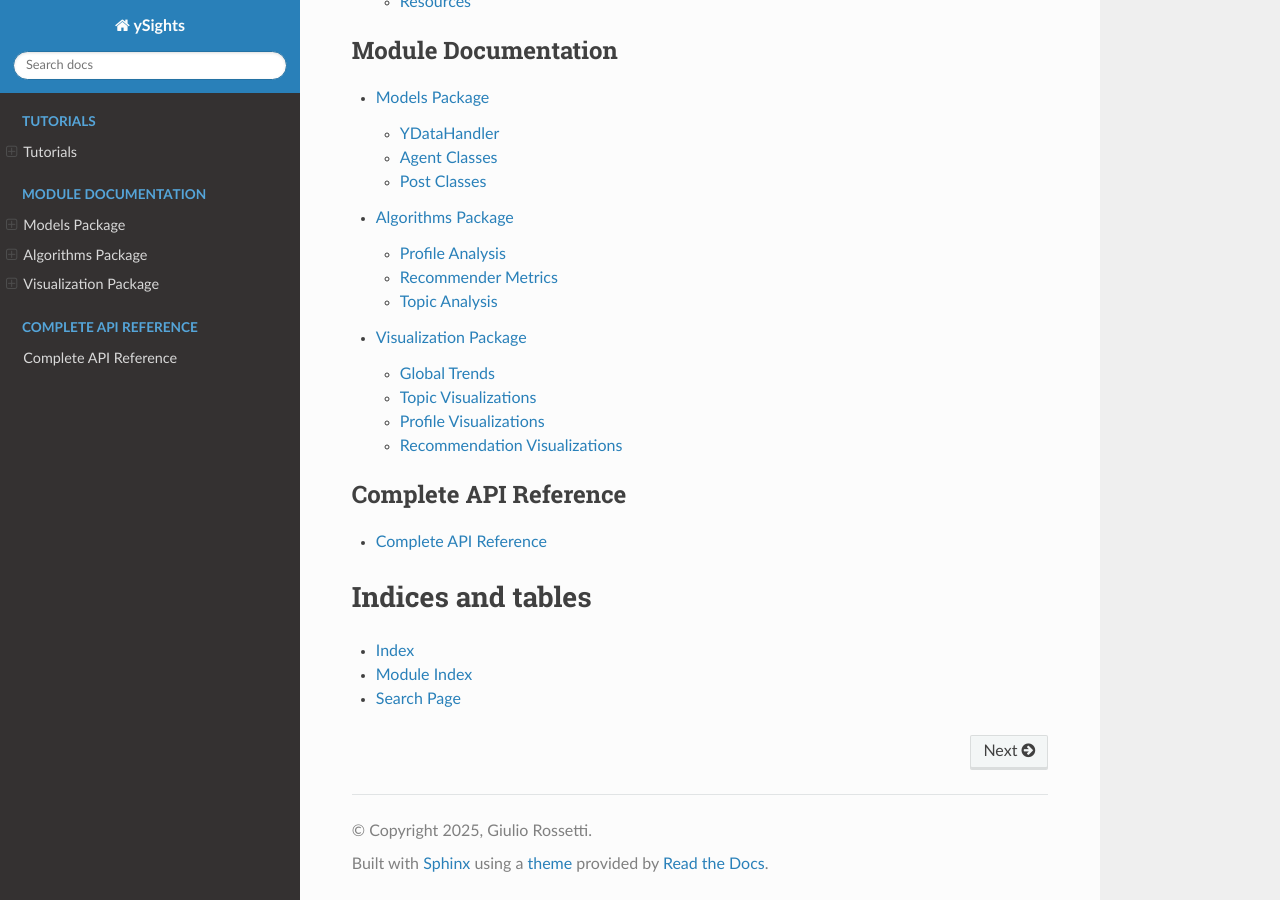
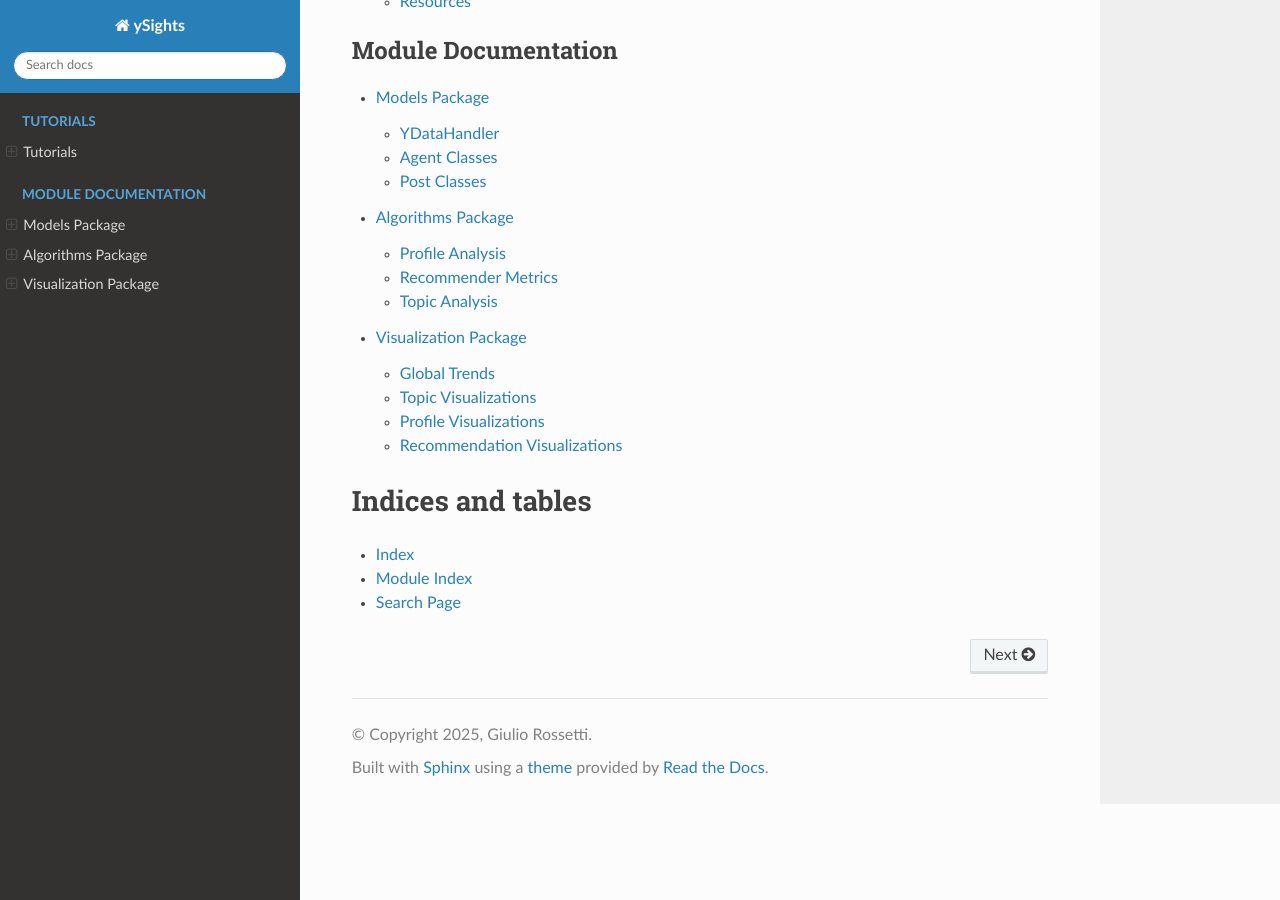
Before and after one commit to YSocialTwin/ysights, a Sphinx documentation site: the page built from docs/source/index.rst, in a window 1280 px wide and 900 px high, scrolled down 1396 px. Built offline with Sphinx 7.4.7 and the Read the Docs theme 3.1.0, drawn with Linux system fonts in a browser that asks for light colours; pages that are not in the unit, such as notebooks, are missing from menus.

Commit message:
:memo: docs update

```diff
--- a/docs/source/index.rst
+++ b/docs/source/index.rst
@@ -69,11 +69,6 @@ Contents
    modules/algorithms
    modules/viz
 
-.. toctree::
-   :maxdepth: 1
-   :caption: Complete API Reference
-
-   api
 
 Indices and tables
 ==================
--- a/docs/source/modules/algorithms.rst
+++ b/docs/source/modules/algorithms.rst
@@ -2,7 +2,7 @@ Algorithms Package
 ==================
 
 The algorithms package provides analysis functions for YSocial simulation data,
-including profile similarity, paradox detection, recommendation metrics, and topic analysis.
+including profile similarity, recommendation metrics, and topic analysis.
 
 Profile Analysis
 ----------------
```
